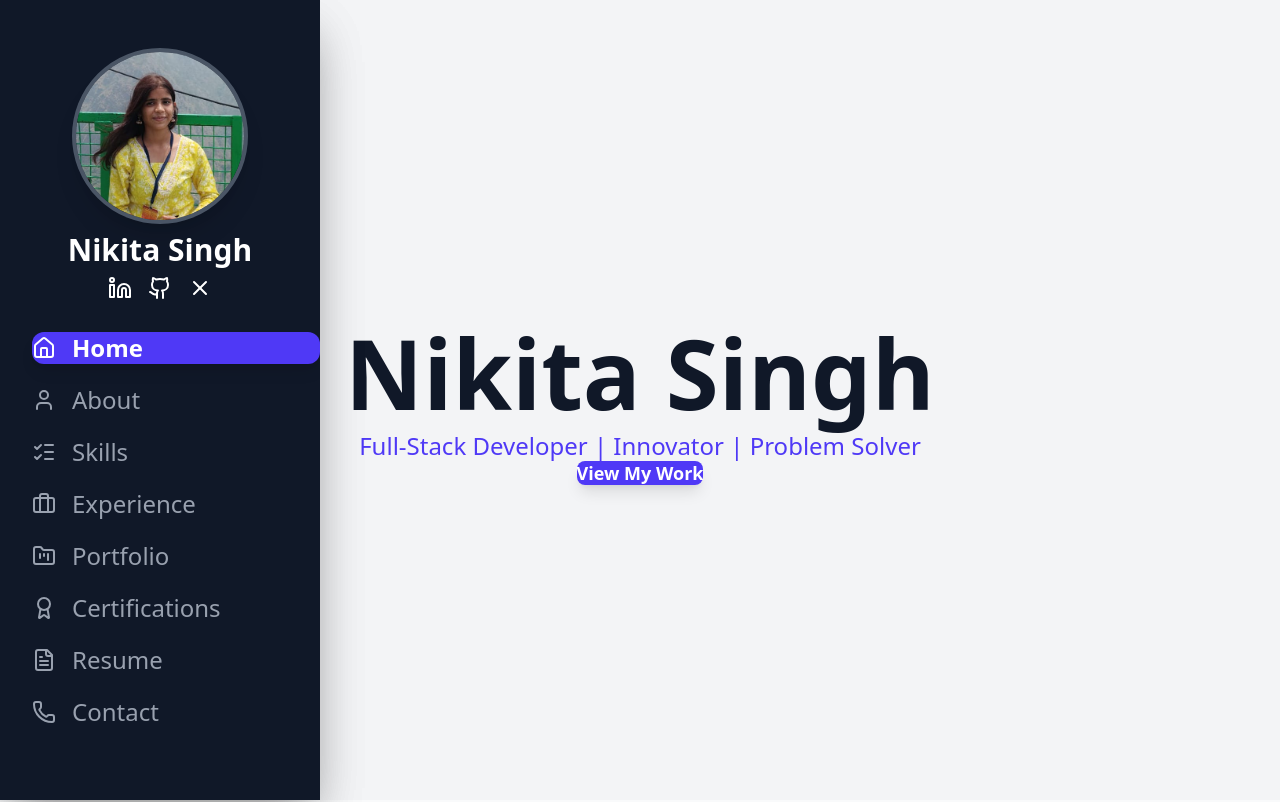
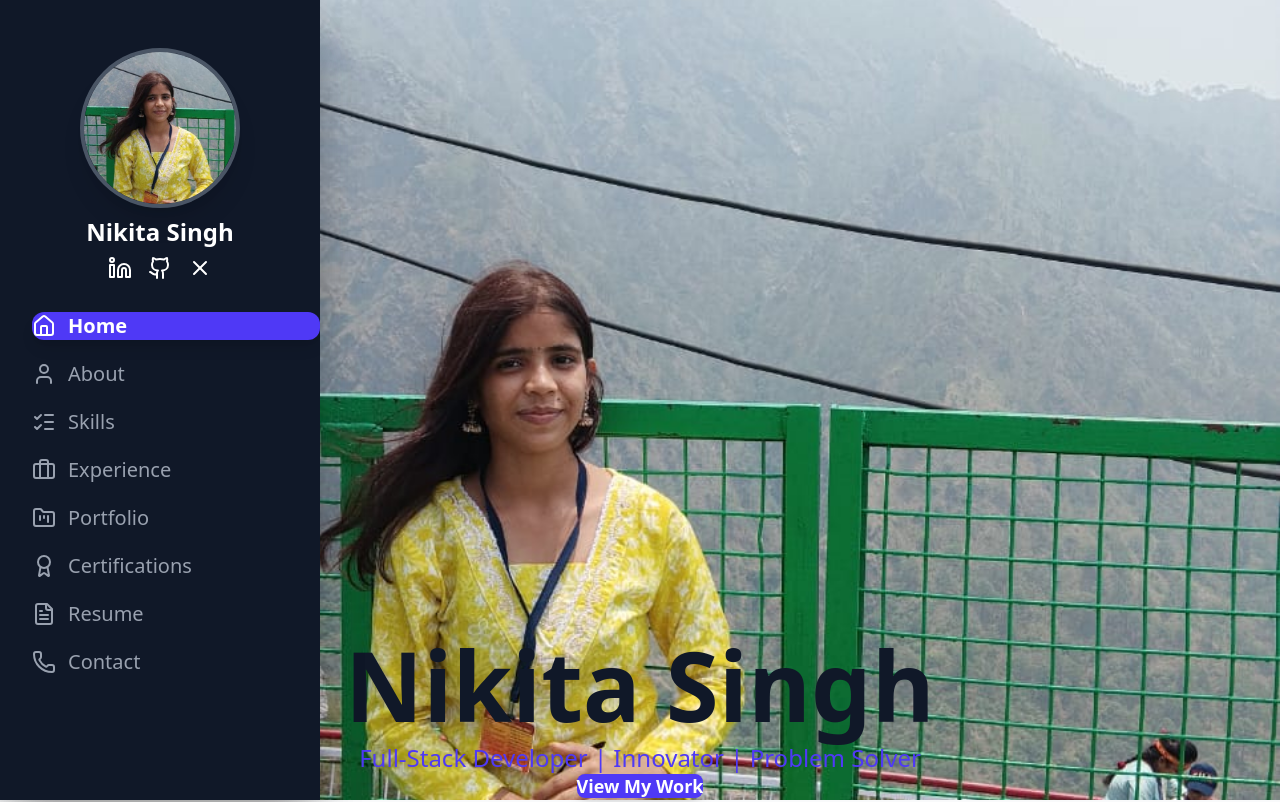
Before and after one commit to Nikita-singh-14/portfolio, a React (Vite) app: page / in a window 1280 px wide. Shown: the top 802 px of the page. Built offline with nearby package versions, Linux system fonts and the light colour scheme.

Commit message:
some changes

```diff
--- a/src/App.tsx
+++ b/src/App.tsx
@@ -142,7 +142,7 @@ const SidebarComponent = ({ sections, activeSection, onLinkClick }: SidebarProps
         <div className='flex flex-col items-center gap-2 mt-4 sidebar'>
           {/* Using a placeholder image URL for simplicity */}
           <img
-            className='w-[11rem] h-[11rem] rounded-full object-cover border-4 border-gray-600 shadow-xl'
+            className='w-[10rem] h-[10rem] rounded-full object-cover border-4 border-gray-600 shadow-xl'
             src="profile.jpg"
             alt="Profile"
             // Fixed: Correctly typed the onError handler
@@ -152,7 +152,7 @@ const SidebarComponent = ({ sections, activeSection, onLinkClick }: SidebarProps
                 target.src = "https://placehold.co/180x180/374151/ffffff?text=Profile";
             }}
           />
-          <h3 className='text-white text-3xl font-bold mt-2'>{PORTFOLIO_DATA.name}</h3>
+          <h3 className='text-white text-2xl font-bold mt-2'>{PORTFOLIO_DATA.name}</h3>
           <div className='flex gap-4 text-white text-2xl'>
             <a href="https://www.linkedin.com/in/nikita-singh-3560652bb/" target="_blank" rel="noopener noreferrer" aria-label="LinkedIn"><Linkedin className='hover:text-blue-400 transition duration-200' /></a>
             <a href="https://github.com/Nikita-singh-14" target="_blank" rel="noopener noreferrer" aria-label="GitHub"><Github className='hover:text-blue-400 transition duration-200' /></a>
@@ -170,7 +170,7 @@ const SidebarComponent = ({ sections, activeSection, onLinkClick }: SidebarProps
                 key={item.id}
                 href={`#${item.id}`}
                 // Preserved user's text-2xl size
-                className={`flex text-2xl items-center gap-4 cursor-pointer p-3 rounded-xl transition-colors duration-200 ${isActive ? 'text-white bg-indigo-600 shadow-lg font-semibold' : 'hover:text-white hover:bg-gray-800'}`}
+                className={`flex text-xl items-center gap-3 cursor-pointer p-3 rounded-xl transition-colors duration-200 ${isActive ? 'text-white bg-indigo-600 shadow-lg font-semibold pl-3' : 'hover:text-white hover:bg-gray-800'}`}
                 onClick={() => handleLinkClick(item.id)}
               >
                 <Icon className='text-2xl' /> {/* Preserved user's icon size */}
@@ -194,7 +194,11 @@ const SidebarComponent = ({ sections, activeSection, onLinkClick }: SidebarProps
 
 
 const HomeSection = () => (
-  <section id="home" className="min-h-screen flex items-center justify-center text-center bg-gray-100">
+  <section id="home" className="min-h-screen flex place-items-end justify-center text-center bg-gray-100 bg-cover bg-center"
+  style={{
+
+      backgroundImage: `url('pic.jpg')`,
+    }}>
     <div className="p-8 max-w-4xl mx-auto">
       <h1 className="text-6xl md:text-8xl font-black text-gray-900 mb-4 leading-tight">
         {PORTFOLIO_DATA.name}
@@ -328,7 +332,7 @@ const ContactSection = () => (
   </Section>
 );
 const FooterComponent = () => (
-  <footer className="w-full flex justify-center items-center p-6 text-center bg-gray-900 text-gray-400 text-sm h-28">
+  <footer className="w-full flex justify-center items-center p-6 text-center bg-gray-900 text-gray-400 text-xs h-18">
     <p>&copy; {new Date().getFullYear()} {PORTFOLIO_DATA.name}. All rights reserved. Built with React & Tailwind CSS.</p>
   </footer>
 );
@@ -412,8 +416,11 @@ const App = () => {
         <CertificationsSection />
         <ResumeSection />
         <ContactSection />
+
+      </main>
+      <div className='bottom-0 relative w-full'>
         <FooterComponent />
-      </main>
+      </div>
     </div>
   );
 };
```
Also changed, not shown: 1 other file (tests, documents, lock files or other folders).
